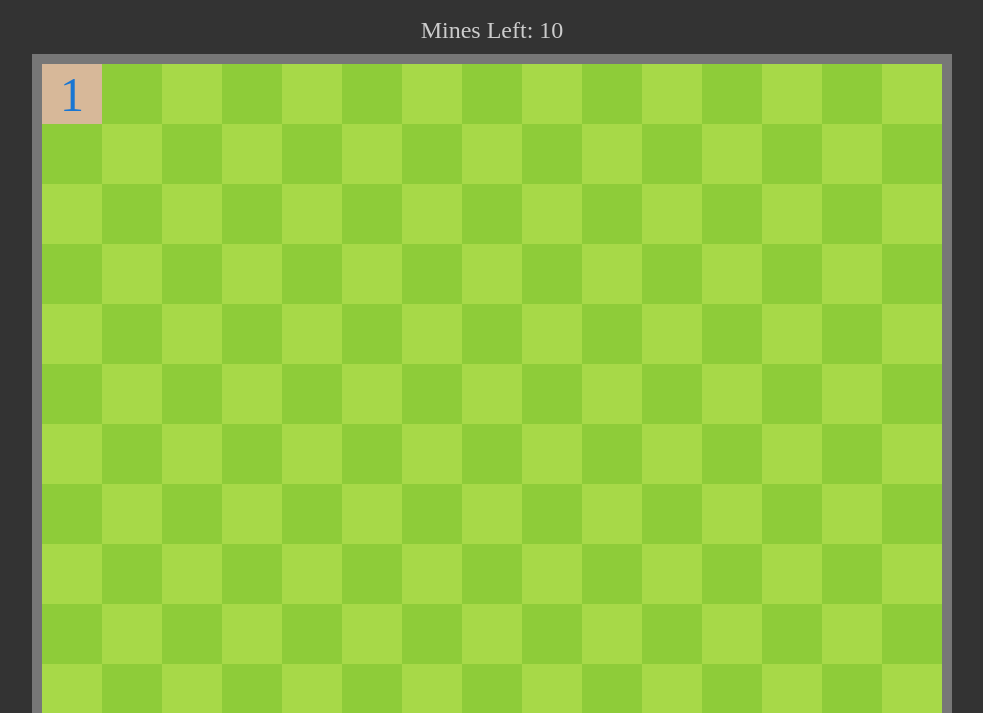
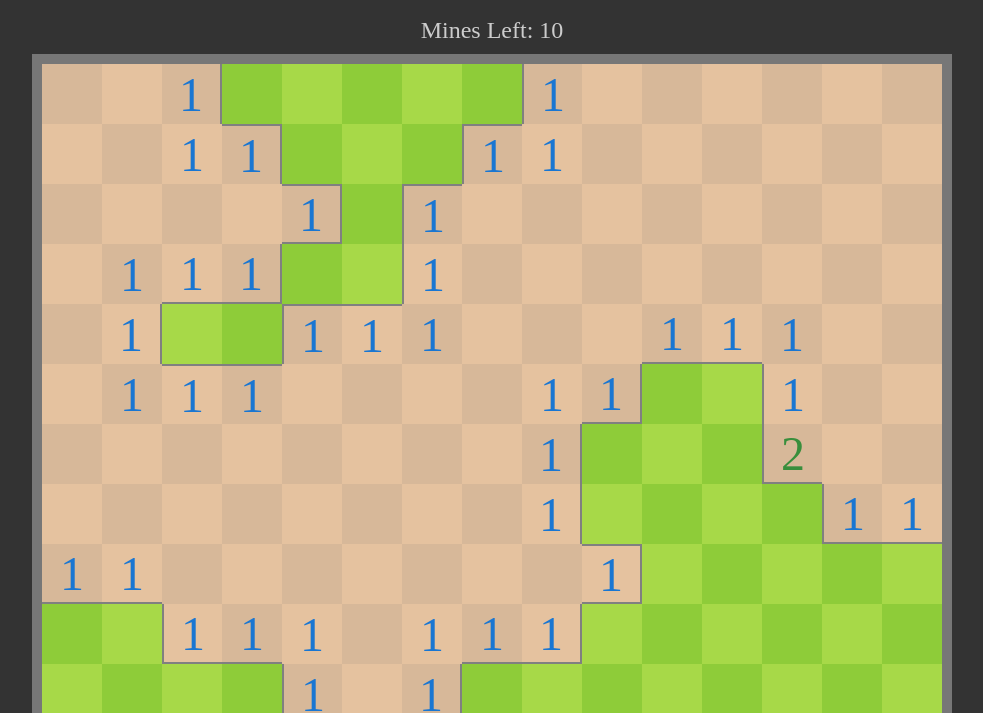
Before and after one commit to ga676005/Minesweeper, a website built with Parcel: page index.html in a window 1280 px wide. Both pictures are taken after a click on the element 220 px from the left and 181 px from the top of the page. Shown: the part 87-800 px from the top of the page, without its empty margins (148-1131 px from the left). Built offline with nearby package versions, Linux system fonts and the light colour scheme.

Commit message:
Show borders on numbers

```diff
--- a/main.js
+++ b/main.js
@@ -10,7 +10,7 @@
 // 在board加入10 * 10按紐
 const BOARD_SIZE = 15
 const BUTTONS_AMOUNT = BOARD_SIZE * BOARD_SIZE
-const MINES_AMOUNT = 30
+const MINES_AMOUNT = 20
 const board = document.querySelector('.board')
 setupBoard()
 
@@ -82,6 +82,7 @@ function setupNumbersAroundMines(buttons, minesNumbers) {
 
 /**
  * 檢查 button 的位置是不是在地圖邊緣
+ * 最左邊、最右邊、第一行、最後一行
  * @param {Number} index button element 在 board 內的 index
  */
 function checkPosition(index) {
@@ -119,7 +120,7 @@ function getPositionsIndex(currentIndex) {
  * 取得 button element 附近按鈕的 index
  * 要拿來跟地雷的位置比對，標記數字用的
  * @param {Number} index button 的 index
- * @returns 鄰近按鈕的 index，最多八個
+ * @returns 鄰近按鈕的 index，對應方位最多八個
  */
 function getPositionsAround(index) {
   const { onFirstColumn, onLastColumn, onFirstRow, onLastRow } =
@@ -173,8 +174,8 @@ function getPositionsAround(index) {
 
 /**
  * 標記地雷
- * @param {Element} buttons 地圖上100個按鈕
- * @returns mines numbers 1 ~ 100
+ * @param {HTMLAllCollection} buttons 地圖上所有按鈕
+ * @returns 所有地雷的 index
  */
 function setupMines(buttons) {
   // 地雷數字陣列
@@ -191,12 +192,15 @@ function setupMines(buttons) {
   return minesNumbers
 }
 
+/**
+ * 地雷樣式
+ * @param {Element} element 地雷元素
+ */
 function styleMine(element) {
   element.classList.add('bg-mine')
   element.style.setProperty('--bg-mine', Math.random() * 720)
 
   const div = document.createElement('div')
-  div.classList.add('fg-mine')
 
   element.appendChild(div)
 }
@@ -249,12 +253,6 @@ function setMapSize() {
   document.documentElement.style.setProperty('--size', BOARD_SIZE)
 }
 
-function coverButtons(buttons) {
-  buttons.forEach((button) => {
-    button.dataset.status = 'hidden'
-  })
-}
-
 /**
  * gg 顯示所有地雷，按到的那顆先顯示，其他的陸續顯示
  */
@@ -270,12 +268,12 @@ function gameover(target) {
   revealMines(restOfMines)
 
   // FIXME: 先別GG
-  setTimeout(() => {
-    if (confirm('G_G, press ok to restart.')) {
-      board.innerHTML = ''
-      setupBoard()
-    }
-  }, 0)
+  // setTimeout(() => {
+  //   if (confirm('G_G, press ok to restart.')) {
+  //     board.innerHTML = ''
+  //     setupBoard()
+  //   }
+  // }, 0)
 }
 
 /**
@@ -291,7 +289,7 @@ function revealMines(mines, currentMineIndex = 0) {
     counter++
     setTimeout(() => {
       revealMines(mines, counter)
-    }, Math.random() * 500)
+    }, Math.random() * 150)
   }
 }
 
@@ -306,12 +304,14 @@ function revealSpace(element) {
   // 顯示空地
   delete element.dataset.status
 
-  // 相連的上下左右元素
+  // 過濾有效的相連上下左右元素
   const adjacentElements = getAdjacentElement(element)
 
-  //一個一個揭開
+  // 一個一個揭開
   setTimeout(() => {
-    adjacentElements.forEach((element) => {
+    Object.values(adjacentElements).forEach((element) => {
+      if (!element) return
+
       // 如果旁邊是數字
       if (element.dataset.number) {
         showNumber(element)
@@ -321,6 +321,9 @@ function revealSpace(element) {
       }
     })
   }, 60)
+
+  // 移除空地旁數字的 border
+  removeBorders(adjacentElements)
 }
 
 /**
@@ -349,8 +352,7 @@ function getAdjacentElement(element) {
   const top = !onFirstRow && buttons[topElementIndex]
   const bottom = !onLastRow && buttons[bottomElementIndex]
 
-  // 過濾掉null false
-  return [left, right, top, bottom].filter((entry) => entry)
+  return { left, right, top, bottom }
 }
 
 /**
@@ -361,7 +363,7 @@ function showNumber(element) {
   element.dataset.status = 'number'
   element.textContent = element.dataset.number
 
-  const adjacentElements = getAdjacentElement(element)
+  borderController(element)
 }
 
 /**
@@ -371,8 +373,105 @@ function showNumber(element) {
 function toggleMarker(element) {
   if (element.dataset.status === 'marked') {
     element.dataset.status = 'hidden'
-    console.log(element.dataset.status)
   } else {
     element.dataset.status = 'marked'
   }
 }
+
+/**
+ * 把緊鄰空地的數字元素的 border 移除
+ * @param {Object} adjacentElements 空地旁的上下左右元素
+ */
+function removeBorders(adjacentElements) {
+  if (adjacentElements.left) {
+    adjacentElements.left.classList.remove('border-right')
+  }
+
+  if (adjacentElements.right) {
+    adjacentElements.right.classList.remove('border-left')
+  }
+
+  if (adjacentElements.top) {
+    adjacentElements.top.classList.remove('border-bottom')
+  }
+
+  if (adjacentElements.bottom) {
+    adjacentElements.bottom.classList.remove('border-top')
+  }
+}
+
+/**
+ * 處理連續的數字元素 border 的顯示
+ * @param {Element} element 顯示數字的按鈕
+ */
+function borderController(element) {
+  const { left, right, top, bottom } = getAdjacentElement(element)
+
+  // 左邊有元素時
+  if (left) {
+    // 如果左邊元素不是數字，而且還沒按過，加上border left
+    if (left.dataset.status === 'hidden' && left.dataset.status !== 'number') {
+      element.classList.add('border-left')
+    }
+
+    // 如果左邊元素是數字，移除他的border right
+    if (left.dataset.status === 'number') {
+      left.classList.remove('border-right')
+    }
+  }
+
+  // 右邊有元素時
+  if (right) {
+    // 如果右邊元素是數字，移除他的border left
+    if (right.dataset.status === 'number') {
+      right.classList.remove('border-left')
+    }
+
+    // 如果右邊元素不是數字，而且還沒按過，加上border right
+    if (
+      right.dataset.status === 'hidden' &&
+      right.dataset.status !== 'number'
+    ) {
+      element.classList.add('border-right')
+    }
+  }
+
+  // 上方有元素時
+  if (top) {
+    // 如果上方元素不是數字，而且還沒按過，加上border top
+    if (top.dataset.status === 'hidden' && top.dataset.status !== 'number') {
+      element.classList.add('border-top')
+    }
+
+    // 如果上方元素是數字，移除他的border bottom
+    if (top.dataset.status === 'number') {
+      top.classList.remove('border-bottom')
+    }
+  }
+
+  // 下方有元素時
+  if (bottom) {
+    // 如果下方元素是數字，移除他的border top
+    if (bottom.dataset.status === 'number') {
+      bottom.classList.remove('border-top')
+    }
+
+    // 如果下方元素不是數字，而且還沒按過，加上border bottom
+    if (
+      bottom.dataset.status === 'hidden' &&
+      bottom.dataset.status !== 'number'
+    ) {
+      element.classList.add('border-bottom')
+    }
+  }
+}
+
+/**
+ * 遊戲初始化後把按紐蓋起來
+ * @param {HTMLAllCollection} buttons 地圖上的按紐
+ */
+function coverButtons(buttons) {
+  buttons.forEach((button) => {
+    button.dataset.status = 'hidden'
+  })
+}
--- a/styles.css
+++ b/styles.css
@@ -110,17 +110,17 @@ body {
 }
 
 [data-status='number'].border-left {
-  border-left: 2px solid #87af3a;
+  border-left: 2px solid grey;
 }
 
 [data-status='number'].border-top {
-  border-top: 2px solid #87af3a;
+  border-top: 2px solid grey;
 }
 
 [data-status='number'].border-right {
-  border-right: 2px solid #87af3a;
+  border-right: 2px solid grey;
 }
 
 [data-status='number'].border-bottom {
-  border-bottom: 2px solid #87af3a;
+  border-bottom: 2px solid grey;
 }
```
